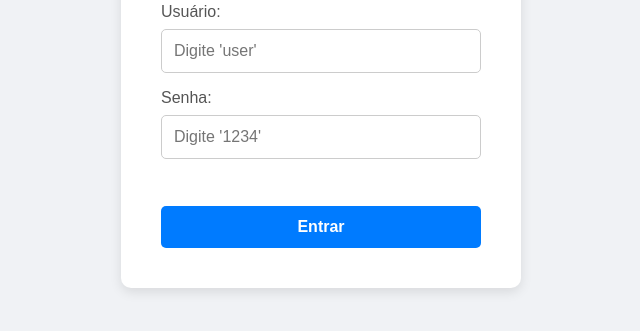
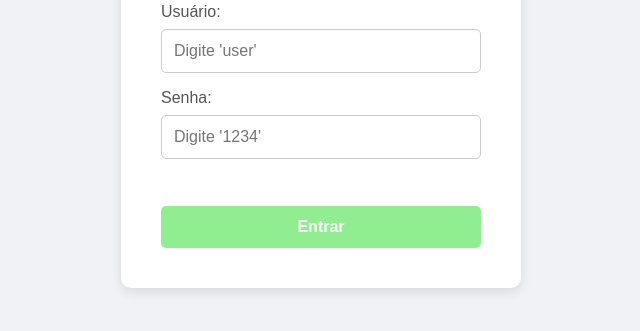
Before and after one commit to marcos1py/app1, a plain HTML site: page index.html in a window 1280 px wide. Shown: the part 305-636 px from the top of the page, without its empty margins (319-959 px from the left). Drawn offline with Linux system fonts and the light colour scheme.

Commit message:
Refatoração automática: Mudar a cor do btn da tela de login para verde claro 1

```diff
--- a/css/style.css
+++ b/css/style.css
@@ -55,7 +55,7 @@ body {
     padding: 0.75rem;
     border: none;
     border-radius: 5px;
-    background-color: #007bff;
+    background-color: #90ee90;
     color: white;
     font-size: 1rem;
     font-weight: bold;
```
